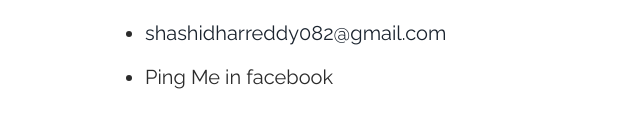
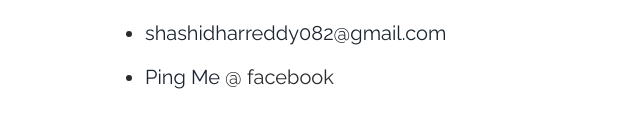
Before and after one commit to Shashidhar1998/Shashidhar1998.github.io, a plain HTML site: page index.html in a window 1280 px wide. Shown: the part 4181-4313 px from the top of the page, 334-974 px from the left. Drawn offline with Linux system fonts and the light colour scheme.

Commit message:
Update index.html

```diff
--- a/index.html
+++ b/index.html
@@ -296,7 +296,8 @@ border-radius: 50%;
 				<h3>Say Hi to Me</h3>
 				<h3><ul>
 					<li><a href="mailto:info@example.com">shashidharreddy082@gmail.com</a></li><br>
-					<li><https://www.facebook.com/gshashidhar.reddy.5">Ping Me in facebook</li><br>
+					<li><a href="https://www.facebook.com/gshashidhar.reddy.5">Ping Me</a> @ facebook</li><br>
+
 				</ul></h3>
 		</div>
 		</div>
```
